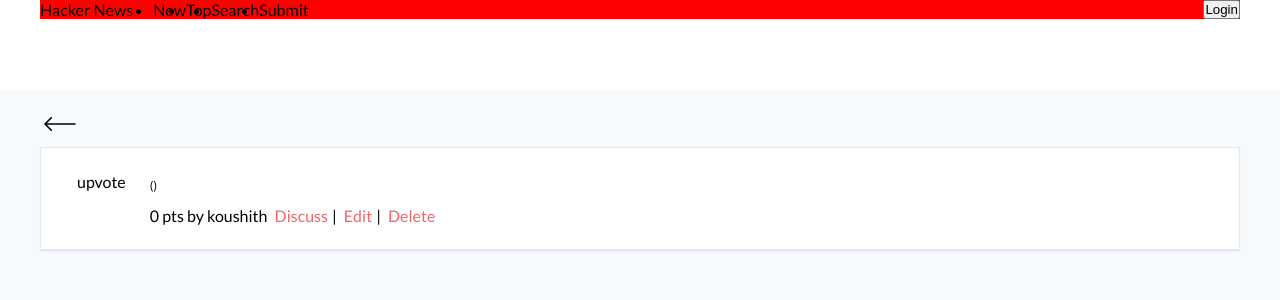
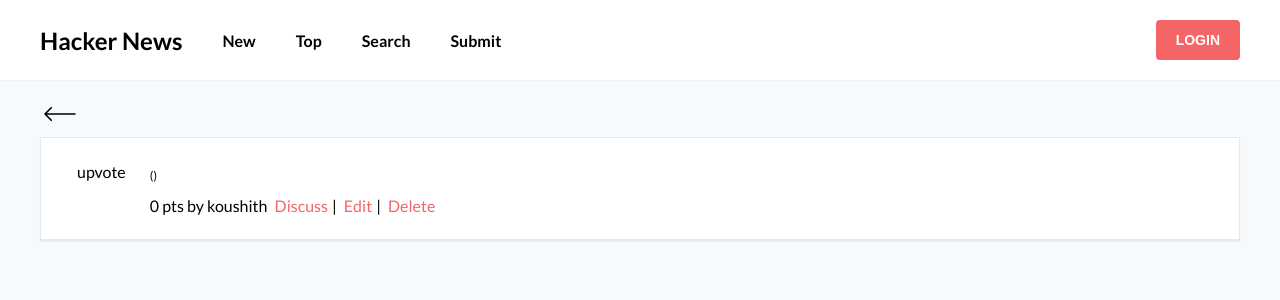
Before and after one commit to Koushith/Hacker-News-Remastered, a React (Create React App) app in the folder client/: page /news-details/1 in a window 1280 px wide. Shown: the top 300 px of the page. Built offline with nearby package versions, Linux system fonts and the light colour scheme; no server answers.

Commit message:
adds styling to other pages

```diff
--- a/client/src/App.tsx
+++ b/client/src/App.tsx
@@ -4,15 +4,27 @@
 
 import "./App.css";
 import { Layout } from "./components";
-import { HomeScreen, NewsDetails, SubmitNews } from "./screens";
+import {
+  HomeScreen,
+  LoginScreen,
+  NewsDetails,
+  RegisterScreen,
+  SearchScreen,
+  SubmitNews,
+  TopScreen,
+} from "./screens";
 
 function App() {
   return (
     <Layout>
       <Routes>
         <Route path="/" element={<HomeScreen />} />
+        <Route path="/login" element={<LoginScreen />} />
+        <Route path="/register" element={<RegisterScreen />} />
         <Route path="/news-details/:id" element={<NewsDetails />} />
-        <Route path="/submit-news" element={<SubmitNews />} />
+        <Route path="/submit" element={<SubmitNews />} />
+        <Route path="/top" element={<TopScreen />} />
+        <Route path="/search" element={<SearchScreen />} />
       </Routes>
     </Layout>
   );
--- a/client/src/components/header/header.componant.tsx
+++ b/client/src/components/header/header.componant.tsx
@@ -1,25 +1,30 @@
+import { Link } from "react-router-dom";
 import { Container } from "../layout/container";
-import { Navs, NavContainer } from "./header.component.styles";
+import { NavbarContainer } from "./header.component.styles";
 
 export const Header = () => {
   return (
-    <>
-      <NavContainer>
-        <Navs>
-          <div className="nav-container">
-            Hacker News
-            <nav>
-              <ul>
-                <li>New</li>
-                <li>Top</li>
-                <li>Search</li>
-                <li>Submit</li>
-              </ul>
-            </nav>
-          </div>
-          <button>Login</button>
-        </Navs>
-      </NavContainer>
-    </>
+    <NavbarContainer>
+      <nav>
+        <ul>
+          <h2>Hacker News</h2>
+          <li>
+            <Link to="/new">New</Link>
+          </li>
+          <li>
+            <Link to="/top">Top</Link>
+          </li>
+          <li>
+            {" "}
+            <Link to="/search">Search</Link>
+          </li>
+          <li>
+            {" "}
+            <Link to="/submit">Submit</Link>
+          </li>
+        </ul>
+        <button>Login</button>
+      </nav>
+    </NavbarContainer>
   );
 };
--- a/client/src/components/header/header.component.styles.ts
+++ b/client/src/components/header/header.component.styles.ts
@@ -1,27 +1,48 @@
 import styled from "styled-components";
 
-export const NavContainer = styled.div`
-  width: 100%;
+export const NavbarContainer = styled.div`
   background-color: #fff;
-  height: 90px;
-`;
+  padding: 20px auto;
+  box-shadow: 0 1px 2px 0 rgb(0 0 0 / 5%);
+  nav {
+    display: flex;
+    align-items: center;
+    justify-content: space-between;
+    margin: 0 auto;
+    max-width: 1200px;
+    height: 80px;
 
-export const Navs = styled.div`
-  max-width: 1200px;
-  margin: 0 auto;
-  display: flex;
-  background-color: red;
-  /* align-items: center; */
-  justify-content: space-between !important;
+    ul {
+      list-style: none;
+      display: flex;
+      align-items: center;
+      gap: 40px;
 
-  .nav-container {
-    display: flex;
-    gap: 20px;
-    align-items: center;
-    justify-content: center;
-  }
+      li {
+        font-size: 16px;
+        font-weight: 600;
+        cursor: pointer;
+        transition: all 0.3s;
+        a {
+          text-decoration: none;
+          color: #000;
+          &:hover {
+            color: #f56565;
+          }
+        }
+      }
+    }
 
-  ul {
-    display: flex;
+    button {
+      background-color: #f56565;
+      padding: 12px 20px;
+      text-transform: uppercase;
+      font-size: 14px;
+      font-weight: 700;
+      color: #fff;
+      border: none;
+      border-radius: 4px;
+      cursor: pointer;
+    }
   }
 `;
--- /dev/null
+++ b/client/src/screens/auth/login.screen.styles.ts
@@ -0,0 +1,54 @@
+import styled from "styled-components";
+
+export const FormContainer = styled.div`
+  margin-top: 30px;
+  max-width: 450px;
+
+  div {
+    margin-bottom: 20px;
+  }
+
+  label {
+    display: flex;
+    margin-bottom: 10px;
+    color: #4a5568;
+    font-size: 14px;
+    font-weight: 400;
+  }
+
+  input {
+    border: 1px solid #e2e8f0;
+    font-family: inherit;
+    width: 100%;
+    padding: 12px 24px 12px 16px;
+    background-color: #fff;
+    color: #4a5568;
+    border-radius: 4px;
+  }
+
+  p {
+    margin-bottom: 10px;
+    font-size: 14px;
+    font-weight: 400;
+
+    span {
+      font-size: 14px;
+      color: #2b6cb0;
+      cursor: pointer;
+    }
+  }
+
+  button {
+    background-color: #f56565;
+    width: 100%;
+    padding-top: 0.75rem;
+    padding-bottom: 0.75rem;
+    text-transform: uppercase;
+    font-size: 14px;
+    font-weight: 700;
+    color: #fff;
+    border: none;
+    border-radius: 4px;
+    cursor: pointer;
+  }
+`;
--- a/client/src/screens/auth/login.screen.tsx
+++ b/client/src/screens/auth/login.screen.tsx
@@ -1,3 +1,36 @@
+import { useNavigate } from "react-router-dom";
+import { Container } from "../../components";
+import { FormContainer } from "./login.screen.styles";
+
 export const LoginScreen = () => {
-  return <>login</>;
+  const navigate = useNavigate();
+  return (
+    <Container>
+      <FormContainer>
+        <div>
+          <label htmlFor="title">Email</label>
+          <input
+            type="text"
+            placeholder="Johbdoe@domain.com"
+            value="sdfsdfsdf"
+          />
+        </div>
+
+        <div>
+          <label htmlFor="title">Password</label>
+          <input
+            type="text"
+            placeholder="enter your password"
+            value="sdfsdfsdf"
+          />
+        </div>
+
+        <p onClick={() => navigate("/register")}>
+          New user? <span> Create an account</span>
+        </p>
+
+        <button onClick={() => ""}>Login</button>
+      </FormContainer>
+    </Container>
+  );
 };
--- a/client/src/screens/auth/register.screen.tsx
+++ b/client/src/screens/auth/register.screen.tsx
@@ -1,3 +1,48 @@
+import { useNavigate } from "react-router-dom";
+import { Container } from "../../components";
+import { FormContainer } from "./login.screen.styles";
+
 export const RegisterScreen = () => {
-  return <>Register Screen</>;
+  const navigate = useNavigate();
+  return (
+    <Container>
+      <FormContainer>
+        <div>
+          <label htmlFor="title">User Name</label>
+          <input type="text" placeholder="Enter your name" value="sdfsdfsdf" />
+        </div>
+        <div>
+          <label htmlFor="title">Email</label>
+          <input
+            type="text"
+            placeholder="Johbdoe@domain.com"
+            value="sdfsdfsdf"
+          />
+        </div>
+
+        <div>
+          <label htmlFor="title">Password</label>
+          <input
+            type="text"
+            placeholder="enter your password"
+            value="sdfsdfsdf"
+          />
+        </div>
+
+        <div>
+          <label htmlFor="title">Confirm Password</label>
+          <input
+            type="text"
+            placeholder="Re-enter your password"
+            value="sdfsdfsdf"
+          />
+        </div>
+        <p onClick={() => navigate("/login")}>
+          Already have an account? <span>Login here</span>
+        </p>
+
+        <button>Register</button>
+      </FormContainer>
+    </Container>
+  );
 };
--- a/client/src/screens/index.ts
+++ b/client/src/screens/index.ts
@@ -6,3 +6,6 @@
 
 export * from "./auth/login.screen";
 export * from "./auth/register.screen";
+
+export * from "./search/search.screen";
+export * from "./top/top.screen";
--- /dev/null
+++ b/client/src/screens/search/search.screen.tsx
@@ -0,0 +1,3 @@
+export const SearchScreen = () => {
+  return <>sewacrk</>;
+};
--- /dev/null
+++ b/client/src/screens/top/top.screen.tsx
@@ -0,0 +1,3 @@
+export const TopScreen = () => {
+  return <>Top screen</>;
+};
```
